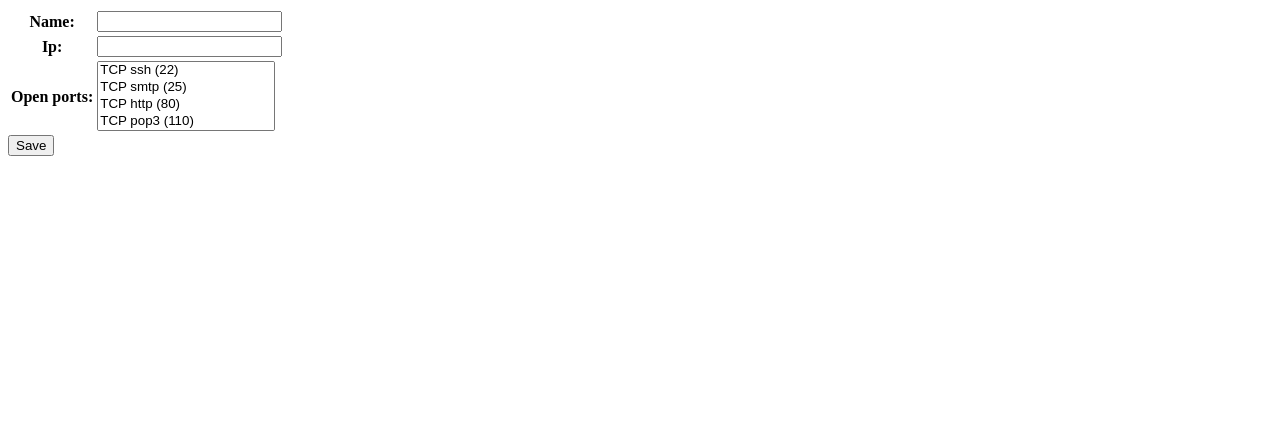
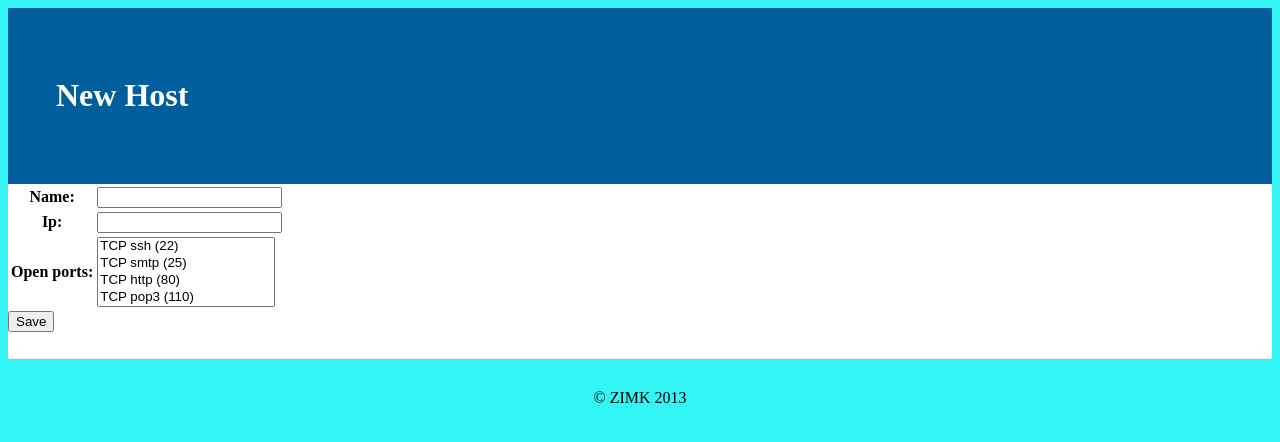
Before and after one commit to soraphis/fwadmin, a Django app: page /fwadmin/new/ in a window 1280 px wide. Shown: the top 442 px of the page. Run offline with Django 3.2, Linux system fonts and the light colour scheme; the visitor is signed in with stand-in values (Sample User, id 1); data comes from the database, SQL or seed files in the repository.

Commit message:
add some style sheet stuff

```diff
--- /dev/null
+++ b/fwadmin/static/style.css
@@ -0,0 +1,21 @@
+body {
+    background-color: #33f5f5;
+}
+
+.page-header {
+    padding: 3em;
+    margin: 0;
+    background-color: #005E9C;
+    color: #ffffff;
+}
+
+.content {
+    background-color: #ffffff;
+    min-height: 350px;
+}
+
+footer {
+    text-align: center;
+    padding: 30px 0;
+    border-top: 1px solid #E5E5E5;
+}
--- a/fwadmin/templates/base.html
+++ b/fwadmin/templates/base.html
@@ -1,13 +1,18 @@
 <!DOCTYPE html>
 <html lang="en">
 <head>
-  <!-- <link rel="stylesheet" href="style.css" /> -->
-  <title>{% block title %}Fwadmin{% endblock %}</title>
+  <link rel="stylesheet" href="{{ STATIC_URL }}style.css" />
+  <title>{% block title %}Fwadminx{% endblock %}</title>
 </head>
 
 <body>
-    <div id="content">
+    <div class="content">
         {% block content %}{% endblock %}
     </div>
+
+    <footer>
+      &copy; ZIMK 2013
+    </footer>
+
 </body>
 </html>
--- a/fwadmin/templates/fwadmin/list-unapproved.html
+++ b/fwadmin/templates/fwadmin/list-unapproved.html
@@ -1,5 +1,9 @@
 {% extends "base.html" %}
 {% load i18n %}
+
+<div class="page-header">
+  <h1>Unapproved Hosts</h1>
+</div>
 
 <h2>All unapproved hosts</h2>
 {% if all_hosts %}
--- a/fwadmin/templates/fwadmin/list.html
+++ b/fwadmin/templates/fwadmin/list.html
@@ -2,6 +2,11 @@
 {% load i18n %}
 
 {% block content %}
+
+<div class="page-header">
+  <h1>My Hosts</h1>
+</div>
+
 
 {% if all_hosts %}
     <table border="1" cellpadding="3">
--- a/fwadmin/templates/fwadmin/new.html
+++ b/fwadmin/templates/fwadmin/new.html
@@ -2,6 +2,11 @@
 {% load i18n %}
 
 {% block content %}
+
+<div class="page-header">
+  <h1>{{ action }}</h1>
+</div>
+
 
 {% if form.errors %}
 <p style="color: red;">
--- a/fwadmin/templates/fwadmin/renewed.html
+++ b/fwadmin/templates/fwadmin/renewed.html
@@ -3,6 +3,11 @@
 
 {% block content %}
 
+<div class="page-header">
+  <h1>Renew Host</h1>
+</div>
+
+
 <p>{% blocktrans %}Thanks for renewing, host firewall active until {{ active_until }} {% endblocktrans %}</p>
 
 {% endblock %}
--- a/fwadmin/views.py
+++ b/fwadmin/views.py
@@ -1,4 +1,5 @@
 import datetime
+from django.utils.translation import ugettext as _
 
 from django.http import (
     HttpResponse,
@@ -59,7 +60,10 @@ def new(request, pk=None):
             form.save_m2m()
             return HttpResponseRedirect('/fwadmin/list/')
     form = NewHostForm()
-    return render_to_response('fwadmin/new.html', {'form': form },
+    return render_to_response('fwadmin/new.html',
+                              {'form': form,
+                               'action': _("New Host"),
+                              },
                               context_instance=RequestContext(request))
 
 
@@ -75,7 +79,10 @@ def edit(request, pk):
             return HttpResponseRedirect('/fwadmin/list/')
         return  HttpResponseRedirect('/fwadmin/list/')
     form = EditHostForm(instance=host)
-    return render_to_response('fwadmin/new.html', {'form': form },
+    return render_to_response('fwadmin/new.html',
+                              {'form': form,
+                               'action': _("Edit Host"),
+                              },
                               context_instance=RequestContext(request))
 
 
```
Also changed, not shown: fwadmin/templates/fwadmin/index.html (+11 -5 lines).
